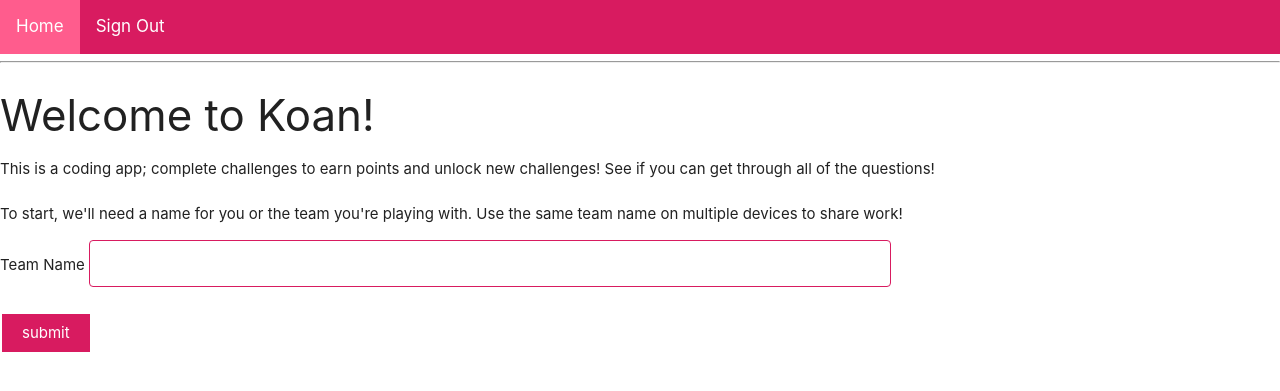
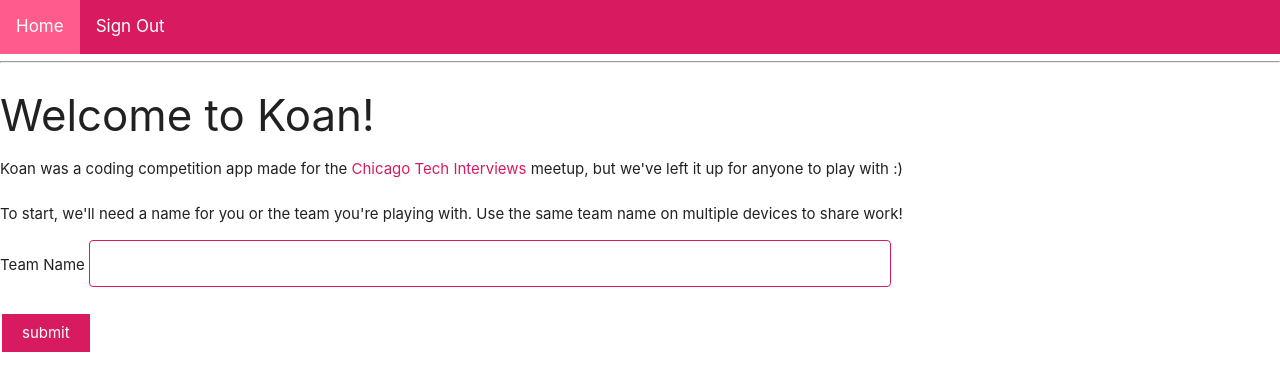
Before and after one commit to xntur/koan, a Python web app: template app/templates/login.html in a window 1280 px wide. Shown: the top 391 px of the page. Run offline with Jinja, Linux system fonts and the light colour scheme; the template is opened without the code that fills it, so the values that code supplies are empty.

Commit message:
clarify use of app

```diff
--- a/app/templates/login.html
+++ b/app/templates/login.html
@@ -2,7 +2,7 @@
 
 {% block content %}
 <h3>Welcome to Koan!</h3>
-This is a coding app; complete challenges to earn points and unlock new challenges! See if you can get through all of the questions!
+Koan was a coding competition app made for the <a href="https://www.meetup.com/Chicago-Tech-Interviews">Chicago Tech Interviews</a> meetup, but we've left it up for anyone to play with :)
 <br><br>
 To start, we'll need a name for you or the team you're playing with. Use the same team name on multiple devices to share work!
     <form action="" method="post" novalidate>
```
